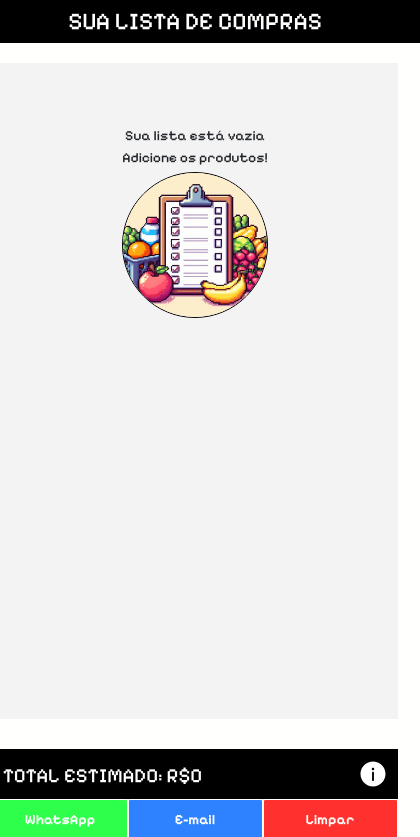
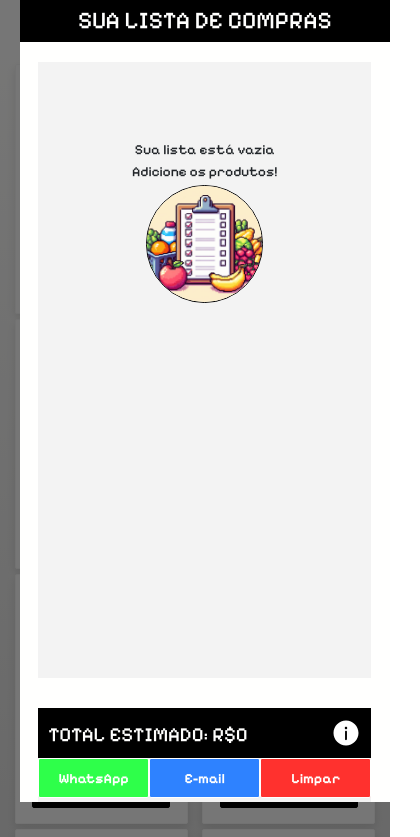
Before and after one commit to JaoPedr0o/PI-Project-01, a plain HTML site: page horta.html in a window 390 px wide. Both pictures are taken after a click on the link 367 px from the left and 22 px from the top of the page. Shown: the top 837 px of the page, 420 px wide, since content can reach past the window. Drawn offline with nearby package versions, Linux system fonts and the light colour scheme.

Commit message:
FIX: Responsividades da lista no mobile

```diff
--- a/estilo.css
+++ b/estilo.css
@@ -259,6 +259,12 @@ iframe {
     width: 100%;
 }
 
+.product-card>div button:hover {
+    margin: 0.5rem;
+    font-size: 1rem;
+    width: 100%;
+}
+
 .product-card div div input {
     margin: 0.5rem;
     font-size: 1rem;
@@ -324,14 +330,14 @@ iframe {
     background-color: #00000089;
     display: flex;
     justify-content: center;
-    align-items: center;
+    align-items: flex-start;
 }
 
 #modal-content {
     position: relative;
     background-color: var(--white);
-    width: 50rem;
-    height: 100%;
+    width: 95%;
+    height: 95%;
     display: flex;
     flex-direction: column;
     align-items: center;
@@ -358,8 +364,8 @@ iframe {
 }
 
 #close-list {
-    width: 100%;
-    height: 100%;
+    width: 100vw;
+    height: 100vh;
     z-index: 4;
 }
 
@@ -402,7 +408,7 @@ iframe {
     border: 0.1rem solid var(--common-gray);
     list-style: none;
     border-radius: 0.2rem;
-    font-size: 1.5rem;
+    font-size: 1.3rem;
 }
 
 /* Botão de remover item da lista */
```
